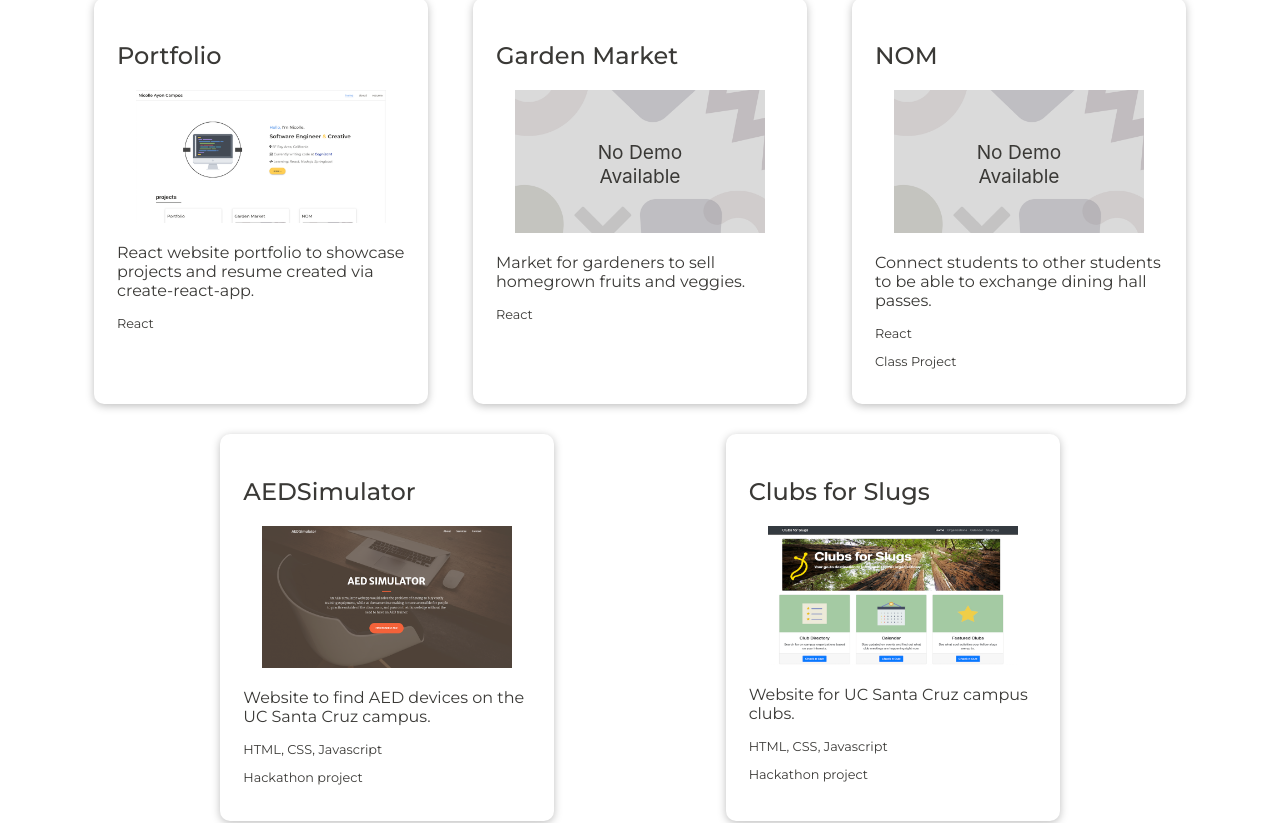
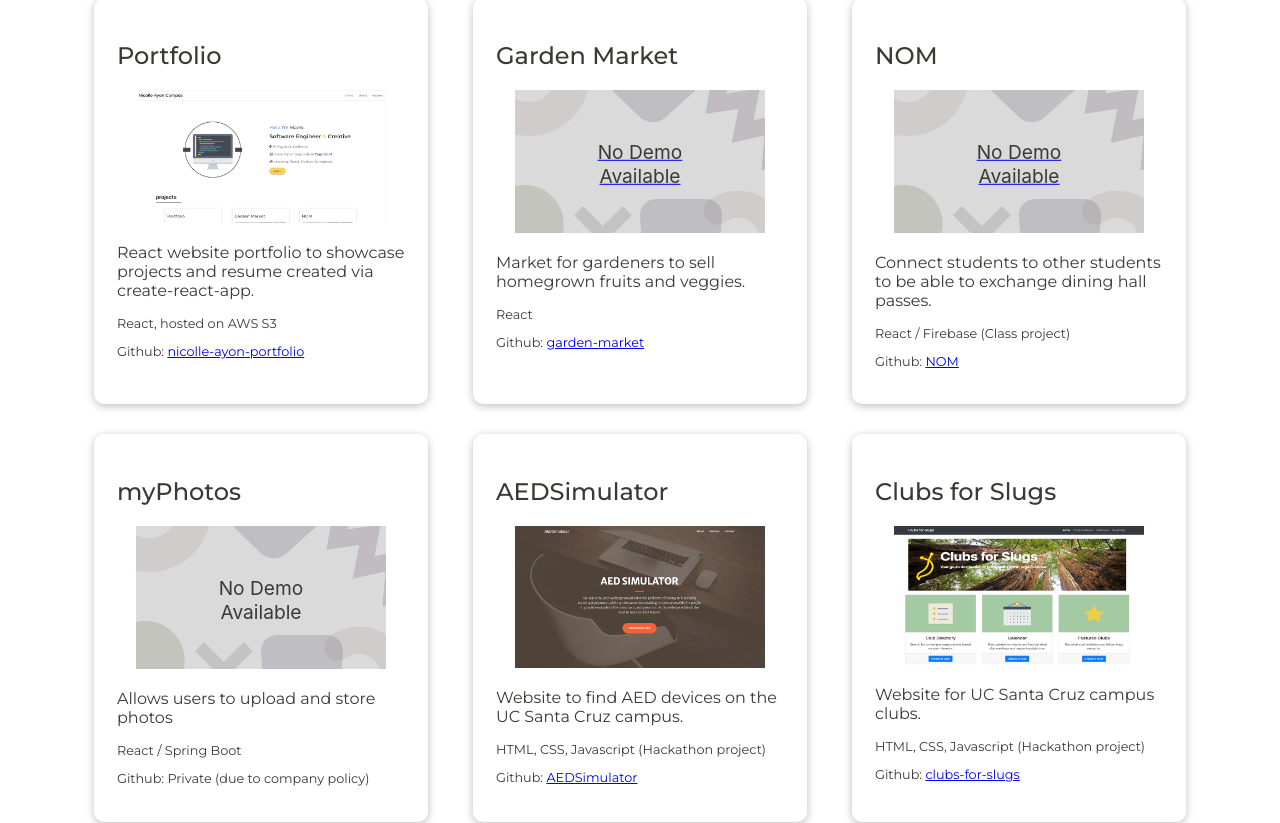
Before and after one commit to nicolleayon/nicolle-ayon-portfolio, a React (Create React App) app: page / in a window 1280 px wide. Shown: the part 593-1416 px from the top of the page. Built offline with nearby package versions, Linux system fonts and the light colour scheme.

Commit message:
Added more detail to projects card. Added a new project to Home project section.

```diff
--- a/src/components/Home.js
+++ b/src/components/Home.js
@@ -88,26 +88,49 @@ const Home = () => {
               </a>
             </div>
             <p>
-              {" "}
               React website portfolio to showcase projects and resume created
               via create-react-app.
             </p>
-            <p className={`${styles["small-text"]}`}>React</p>
+            <p className={`${styles["small-text"]}`}>React, hosted on AWS S3</p>
+            <p className={`${styles["small-text"]}`}>
+              Github:{" "}
+              <a
+                href="https://github.com/nicolleayon/nicolle-ayon-portfolio"
+                target="_blank"
+                rel="noreferrer"
+              >
+                nicolle-ayon-portfolio
+              </a>
+            </p>
           </Card>
           <Card>
             <h2>Garden Market</h2>
             <div className={styles["word-overlay-container"]}>
+              <a href="https://github.com/nicolleayon/garden-market">
                 <img
                   className={styles["card-project-img"]}
                   src={shapesbg}
                   alt="background with shapes"
                 />
+              </a>
               <div className={styles["center-text-overlay"]}>
+                <a href="https://github.com/nicolleayon/garden-market">
                   <h3>No Demo Available</h3>
+                </a>
               </div>
             </div>
             <p> Market for gardeners to sell homegrown fruits and veggies.</p>
             <p className={`${styles["small-text"]}`}>React</p>
+            <p className={`${styles["small-text"]}`}>
+              Github:{" "}
+              <a
+                href="https://github.com/nicolleayon/garden-market"
+                target="_blank"
+                rel="noreferrer"
+              >
+                garden-market
+              </a>
+            </p>
           </Card>
           <Card>
             <h2>NOM</h2>
@@ -120,20 +143,56 @@ const Home = () => {
                 />
               </a>
               <div className={styles["center-text-overlay"]}>
+                <a href="https://github.com/nicolleayon/NOM">
                   <h3>No Demo Available</h3>
+                </a>
               </div>
             </div>
             <p>
               Connect students to other students to be able to exchange dining
               hall passes.
             </p>
-            <p className={`${styles["small-text"]}`}>React</p>
-            <p className={`${styles["small-text"]}`}>Class Project</p>
+            <p className={`${styles["small-text"]}`}>
+              React / Firebase (Class project)
+            </p>
+            <p className={`${styles["small-text"]}`}>
+              Github:{" "}
+              <a
+                href="https://github.com/nicolleayon/NOM"
+                target="_blank"
+                rel="noreferrer"
+              >
+                NOM
+              </a>
+            </p>
+          </Card>
+          <Card>
+            <h2>myPhotos</h2>
+            <div className={styles["word-overlay-container"]}>
+              <img
+                className={styles["card-project-img"]}
+                src={shapesbg}
+                alt="background with shapes"
+              />
+
+              <div className={styles["center-text-overlay"]}>
+                <h3>No Demo Available</h3>
+              </div>
+            </div>
+            <p>Allows users to upload and store photos</p>
+            <p className={`${styles["small-text"]}`}>React / Spring Boot</p>
+            <p className={`${styles["small-text"]}`}>
+              Github: Private (due to company policy)
+            </p>
           </Card>
           <Card>
             <h2>AEDSimulator</h2>
             <div className={styles["image-container"]}>
-              <a href="https://github.com/nicolleayon/AEDSimulator">
+              <a
+                href="https://nicolleayon.github.io/AEDSimulator/"
+                target="_blank"
+                rel="noreferrer"
+              >
                 <img
                   className={styles["card-project-img"]}
                   src={aedsimulator}
@@ -142,13 +201,28 @@ const Home = () => {
               </a>
             </div>
             <p>Website to find AED devices on the UC Santa Cruz campus.</p>
-            <p className={`${styles["small-text"]}`}>HTML, CSS, Javascript</p>
-            <p className={`${styles["small-text"]}`}> Hackathon project</p>
+            <p className={`${styles["small-text"]}`}>
+              HTML, CSS, Javascript (Hackathon project)
+            </p>
+            <p className={`${styles["small-text"]}`}>
+              Github:{" "}
+              <a
+                href="https://github.com/nicolleayon/AEDSimulator"
+                target="_blank"
+                rel="noreferrer"
+              >
+                AEDSimulator
+              </a>
+            </p>
           </Card>
           <Card>
             <h2>Clubs for Slugs</h2>
             <div className={styles["image-container"]}>
-              <a href="https://github.com/nicolleayon/clubs-for-slugs">
+              <a
+                href="https://nicolleayon.github.io/clubs-for-slugs/"
+                target="_blank"
+                rel="noreferrer"
+              >
                 <img
                   className={styles["card-project-img"]}
                   src={clubsforslugs}
@@ -157,8 +231,20 @@ const Home = () => {
               </a>
             </div>
             <p> Website for UC Santa Cruz campus clubs. </p>
-            <p className={`${styles["small-text"]}`}>HTML, CSS, Javascript</p>
-            <p className={`${styles["small-text"]}`}>Hackathon project</p>
+            <p className={`${styles["small-text"]}`}>
+              HTML, CSS, Javascript (Hackathon project)
+            </p>
+            <p className={`${styles["small-text"]}`}>
+              Github:{" "}
+              <a
+                href="https://github.com/nicolleayon/clubs-for-slugs"
+                target="_blank"
+                rel="noreferrer"
+              >
+                clubs-for-slugs
+              </a>
+            </p>
+            <p className={`${styles["small-text"]}`}></p>
           </Card>
         </div>
       </section>
```
Lines whose indentation alone changed are shown as unchanged.
